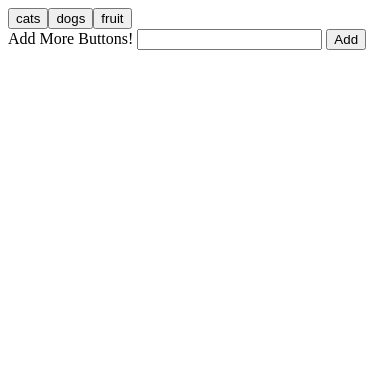
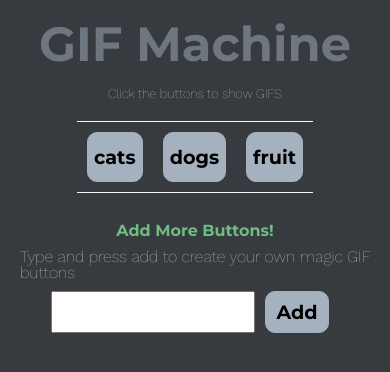
Before and after one commit to ralphluring/giftastic, a plain HTML site: page index.html in a window 390 px wide. Drawn offline with nearby package versions, Linux system fonts and the light colour scheme.

Commit message:
added responsive styles

```diff
--- /dev/null
+++ b/assets/css/reset.css
@@ -0,0 +1,48 @@
+/* http://meyerweb.com/eric/tools/css/reset/
+   v2.0 | 20110126
+   License: none (public domain)
+*/
+
+html, body, div, span, applet, object, iframe,
+h1, h2, h3, h4, h5, h6, p, blockquote, pre,
+a, abbr, acronym, address, big, cite, code,
+del, dfn, em, img, ins, kbd, q, s, samp,
+small, strike, strong, sub, sup, tt, var,
+b, u, i, center,
+dl, dt, dd, ol, ul, li,
+fieldset, form, label, legend,
+table, caption, tbody, tfoot, thead, tr, th, td,
+article, aside, canvas, details, embed,
+figure, figcaption, footer, header, hgroup,
+menu, nav, output, ruby, section, summary,
+time, mark, audio, video {
+	margin: 0;
+	padding: 0;
+	border: 0;
+	font-size: 100%;
+	font: inherit;
+	vertical-align: baseline;
+}
+/* HTML5 display-role reset for older browsers */
+article, aside, details, figcaption, figure,
+footer, header, hgroup, menu, nav, section {
+	display: block;
+}
+body {
+	line-height: 1;
+}
+ol, ul {
+	list-style: none;
+}
+blockquote, q {
+	quotes: none;
+}
+blockquote:before, blockquote:after,
+q:before, q:after {
+	content: '';
+	content: none;
+}
+table {
+	border-collapse: collapse;
+	border-spacing: 0;
+}
--- /dev/null
+++ b/assets/css/style.css
@@ -0,0 +1,153 @@
+body{
+    background-color: #373B40;
+}
+/* .container *{
+    border:1px solid black;
+} */
+
+.container{
+    font-family: 'Montserrat', sans-serif;
+    display: grid;
+    justify-content: center;
+}
+
+header{
+    font-size: 3rem;
+    display: flex;
+    align-items: center;
+    flex-direction: column;
+    padding: 10px;
+}
+
+header h1{
+    padding: 10px;
+    color: #6E767F;
+
+}
+
+header p{
+    font-size: .8rem;
+    padding: 10px;
+    width: 50%;
+    text-align: center;
+
+}
+
+.instructions{
+    font-family: 'Work Sans', sans-serif;
+    color: #F2F8FF;
+}
+
+#buttons{
+    font-size: 2rem;
+    display: flex;
+    justify-content: space-around;
+    flex-wrap: wrap;
+    border-top:1px solid #F2F8FF;
+    border-bottom:1px solid #F2F8FF;
+
+    justify-self: center;
+
+}
+
+.topicButton{
+    height: 50px;
+    font-family: 'Montserrat', sans-serif;
+    font-size: 1.2rem;
+    background-color: #A5B1BF;
+    border:1px solid #A5B1BF;
+    border-radius: 10px;
+    margin:10px;
+}
+
+.userform{
+    display: flex;
+    flex-direction: column;
+    align-items: center;
+    justify-content: space-around;
+    padding:20px;
+}
+
+.userInfo{
+    padding: 10px;
+}
+
+#more{
+    color:#6EBE7F;
+}
+
+#userInput{
+    font-family: 'Montserrat', sans-serif;
+    font-size: .9rem;
+}
+
+.inputFields{
+    padding: 10px;
+    display: flex;
+}
+
+#addButton{
+    margin: 0px 10px;
+    padding: 0px 10px;
+    border:1px solid #A5B1BF;
+    font-family: 'Montserrat', sans-serif;
+    font-size: 1.2rem;
+    background-color: #A5B1BF;
+    border-radius: 10px;
+}
+
+#gifs{
+    display:grid;
+    grid-template-columns: 1fr;
+    grid-gap: 20px;
+
+}
+
+.gif{
+    min-height: 200px;
+    max-height: 200px;
+    min-width: 200px;
+    max-width: 200px;
+    justify-self: center;
+    align-self: center;
+    background-color: black;
+}
+
+@media screen and (min-width: 430px) {
+
+
+    #gifs{
+        display:grid;
+        grid-template-columns: 1fr 1fr;
+        grid-gap: 20px;
+    }
+  }
+
+  @media screen and (min-width: 700px) {
+
+
+    #gifs{
+        display:grid;
+        grid-template-columns: 1fr 1fr 1fr ;
+        grid-gap: 20px;
+    }
+  }
+
+  @media screen and (min-width: 800px) {
+
+
+    #gifs{
+        display:grid;
+        grid-template-columns: 1fr 1fr 1fr 1fr ;
+        grid-gap: 20px;
+    }
+  }
+
+  @media screen and (min-width: 1000px) {
+
+      #gifs{
+        display:grid;
+        grid-template-columns: 1fr 1fr 1fr 1fr 1fr ;
+        grid-gap: 20px;
+    }
+  }
--- a/index.html
+++ b/index.html
@@ -5,17 +5,31 @@
     <meta name="viewport" content="width=device-width, initial-scale=1.0">
     <meta http-equiv="X-UA-Compatible" content="ie=edge">
     <title>Giftastic</title>
+    <link href="https://fonts.googleapis.com/css?family=Montserrat:700|Work+Sans:100" rel="stylesheet">
+    <link rel="stylesheet" href="./assets/css/reset.css">
+    <link rel="stylesheet" href="./assets/css/style.css">
 </head>
 <body>
+    <div class="container">
+        <header>
+            <h1>GIF Machine</h1>
+            <p class="instructions">Click the buttons to show GIFS</p>
+
+        </header>
         <div id="buttons"></div>
         <div class="userInput">
-        <form action="">
-                <label for="userInput">Add More Buttons!</label>
-                <input type="text" id="userInput" name="userInput">
-                <input type="submit" value="Add" id="addButton">
+            <form action="" class="userform">
+                    <label for="userInput" class="userInfo" id="more">Add More Buttons!</label>
+                    <p class="instructions">Type and press add to create your own magic GIF buttons</p>
+                    <div class="inputFields">
+                        <input type="text" id="userInput" name="userInput" class="userInfo">
+                        <input type="submit" value="Add" id="addButton" class="userInfo">
+                    </div>
+
             </form>
         </div>
         <div id="gifs"></div>
+    </div>
 <script src="https://cdnjs.cloudflare.com/ajax/libs/jquery/3.2.1/jquery.min.js"></script>
 <script src="./assets/js/app.js"></script>
 </body>
```
Also changed, not shown: 1 other file. Lines whose indentation alone changed are shown as unchanged.
